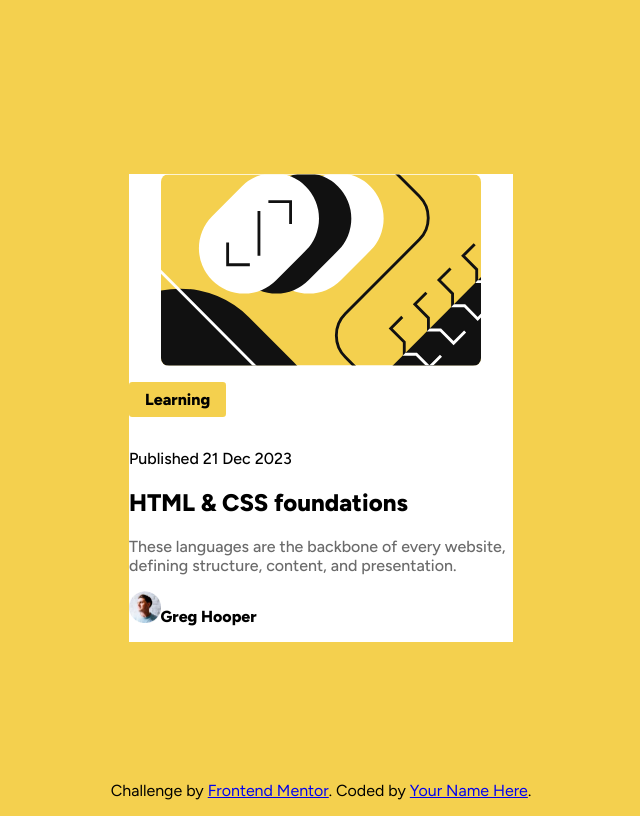
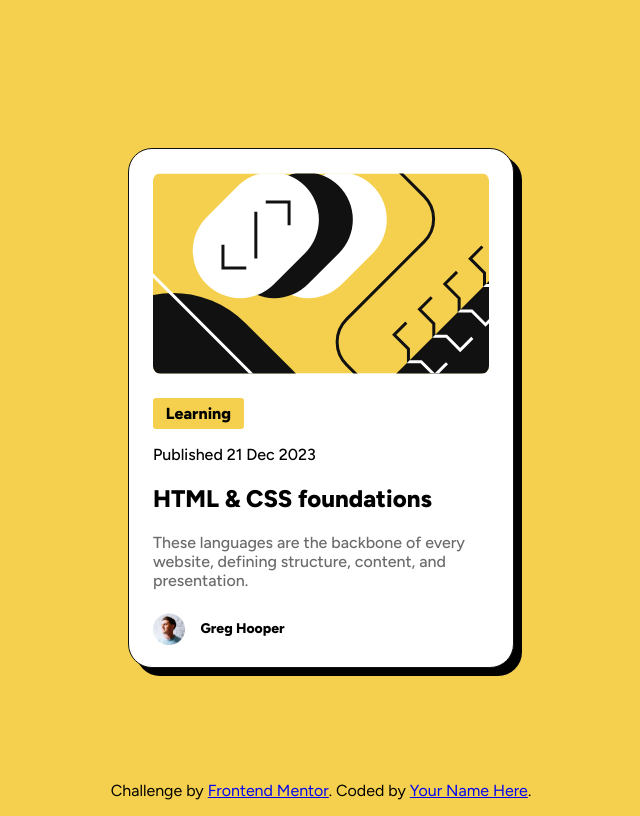
Before and after one commit to Brenn-11/Blog-preview-card, a plain HTML site: page index.html in a window 1280 px wide. Shown: the whole page, without its empty margins (319-959 px from the left). Drawn offline with Linux system fonts and the light colour scheme.

Commit message:
Estilos detallados en CSS

```diff
--- a/styles.css
+++ b/styles.css
@@ -25,20 +25,26 @@ body {
     align-items: center;
     background-color: var(--White);
     width: 24rem;
+    border-radius: 1.5rem;
+    border: 1.5px none var(--Gray_950);
+    border-style: solid;
+    box-shadow: 0.5rem 0.5rem;
 
 }
 
 .card-container__illustration{
-    width: 20rem;
+    width: 21rem;
     border-radius: 0.5rem;
+    margin-top: 1.5rem;
 }
 
 .card-container__status{
     background-color: var(--yellow);
     font-weight: 800;
-    padding: 0.5rem 1rem;
+    padding: 0.4rem 0.8rem;
     border-radius: 0.2rem;
     align-self: flex-start;
+    margin: 1.5rem 0 0 1.5rem;
 }
 
 .card-container-text{
@@ -47,22 +53,35 @@ body {
 
 .card-container-text__published-date{
     font-weight: 500;
+    margin-left: 1.5rem;
 }
 
 .card-container-text__title{
     font-weight: 800;
+    margin-left: 1.5rem;
+}
+
+.card-container-text__title:hover{
+    color: var(--yellow);
+    cursor: pointer;
 }
 
 .card-container-text__description{
     color: var(--Gray_500);
     font-size: 16px;
     font-weight: 500;
+    margin-left: 1.5rem;
 }
 
 .card-container-autor{
     display: flex;
     flex-direction: row;
     align-self: flex-start;
+    margin-left: 1.5rem;
+    justify-content: center;
+    align-items: center;
+    margin-bottom: 1rem;
+    gap: 1rem;
 }
 
 .card-container-autor__image{
@@ -70,7 +89,9 @@ body {
 }
 
 .card-container-autor__name{
+    font-size: 14px;
     font-weight: 800;
+    display: flex;
 }
 
 .attribution{
```
